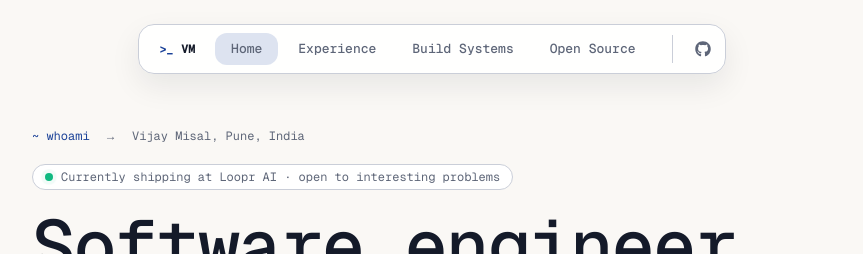
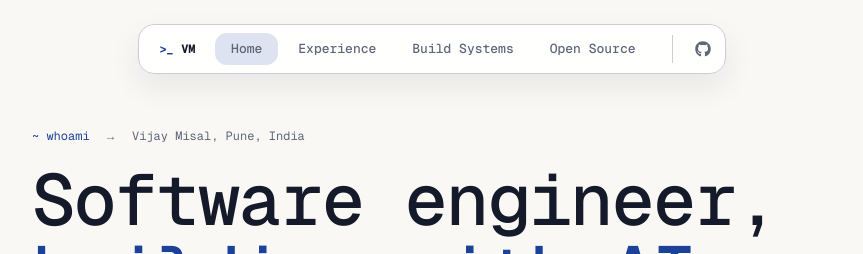
Before and after one commit to vjymisal0/portfolio-vijay, a Next.js app: page / in a window 1280 px wide. Shown: the top 254 px of the page, without its empty margins (208-1071 px from the left). Built offline with nearby package versions, Linux system fonts and the light colour scheme; no server answers.

Commit message:
chore(home): remove status pill

```diff
--- a/components/introduction.tsx
+++ b/components/introduction.tsx
@@ -49,13 +49,6 @@ export default function Introduction() {
       <div className="max-w-3xl">
         <p className="mb-5 font-mono text-xs text-muted-foreground">
           <span className="text-primary">~ whoami</span> <span aria-hidden="true" className="mx-2">&rarr;</span> Vijay Misal, Pune, India
-        </p>
-        <p className="mb-5 inline-flex items-center gap-2 rounded-full border border-border bg-card px-3 py-1 text-xs text-muted-foreground">
-          <span className="relative flex h-2 w-2" aria-hidden="true">
-            <span className="absolute inline-flex h-full w-full animate-ping rounded-full bg-emerald-500 opacity-75 motion-reduce:animate-none" />
-            <span className="relative inline-flex h-2 w-2 rounded-full bg-emerald-500" />
-          </span>
-          Currently shipping at Loopr AI · open to interesting problems
         </p>
         <h1 id="intro-title" className="font-mono text-4xl font-medium leading-[1.08] tracking-tight text-foreground sm:text-6xl lg:text-7xl">
           Software engineer,<br />
```
